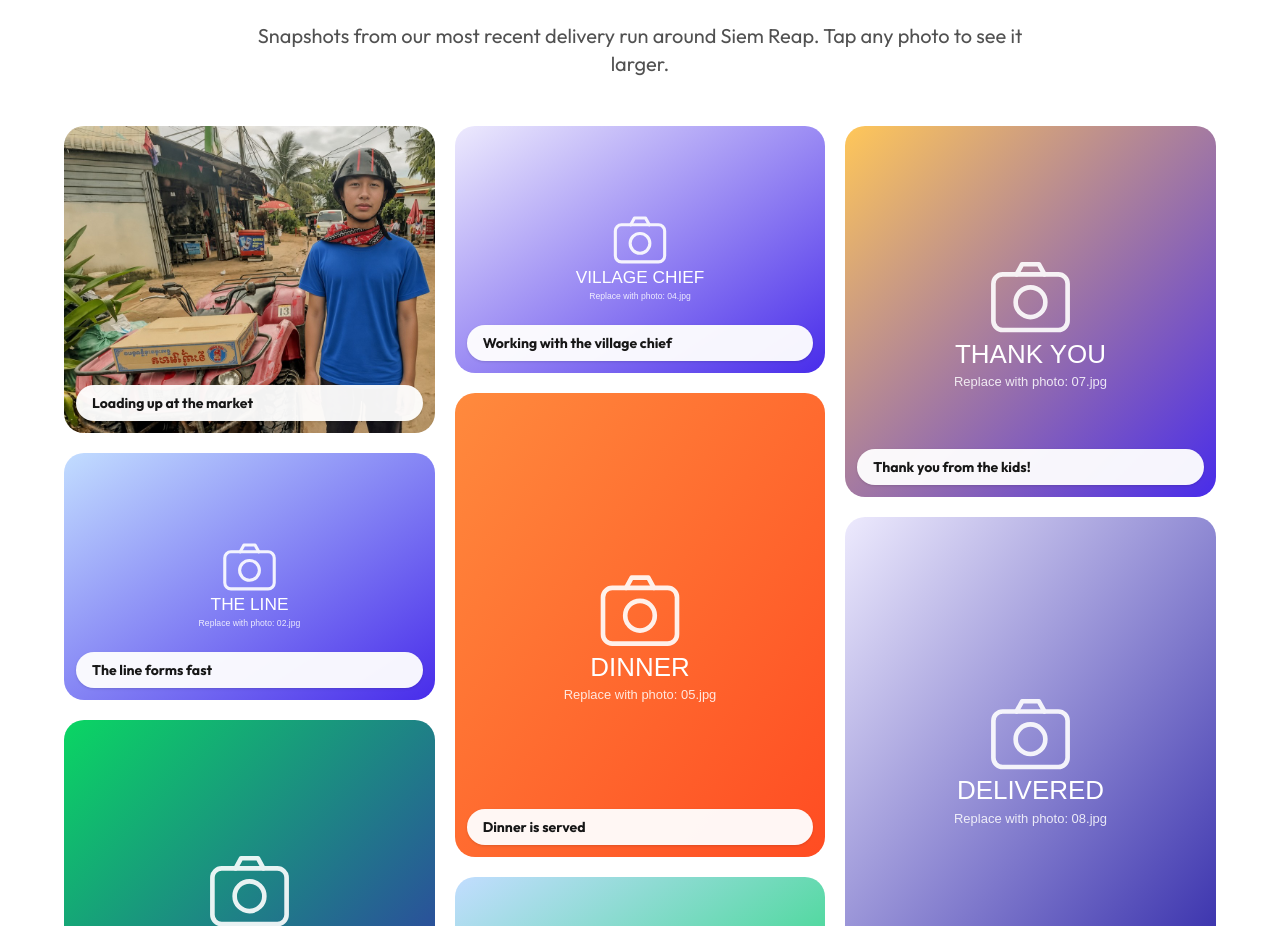
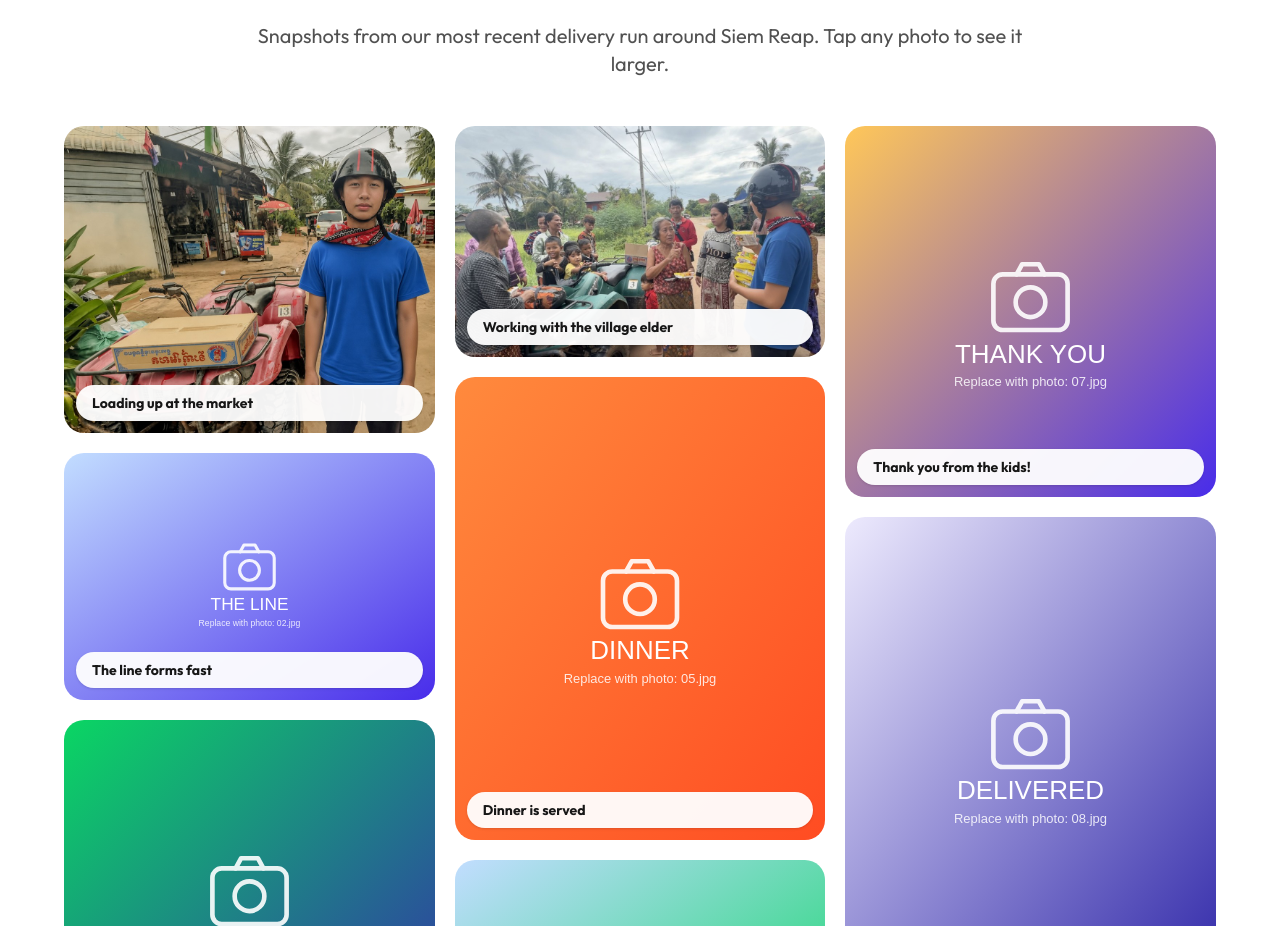
Before and after one commit to iampiotr/ramenrun, a React (Vite) app: page / in a window 1280 px wide. Shown: the part 4968-5894 px from the top of the page. Built offline with nearby package versions, Linux system fonts and the light colour scheme.

Commit message:
Replace the village chief placeholder with the elder photo.

```diff
--- a/src/content.ts
+++ b/src/content.ts
@@ -124,11 +124,11 @@ export const gallery = {
       height: 800,
     },
     {
-      src: photo('04.svg'),
-      alt: 'A village chief helping hand out food',
-      caption: 'Working with the village chief',
-      width: 1200,
-      height: 800,
+      src: photo('04.jpg'),
+      alt: 'Families and children gather around a green ATV while a rider hands out ramen packets on a village road',
+      caption: 'Working with the village elder',
+      width: 1024,
+      height: 637,
     },
     {
       src: photo('05.svg'),
```
Also changed, not shown: public/photos/siem-reap/04.jpg (added), public/photos/siem-reap/04.svg (deleted).
